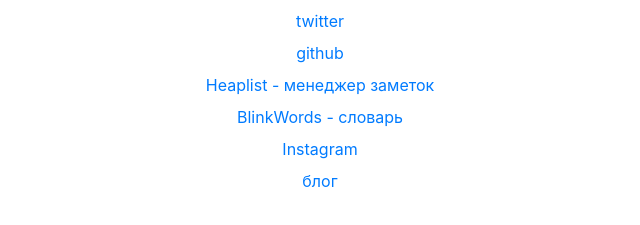
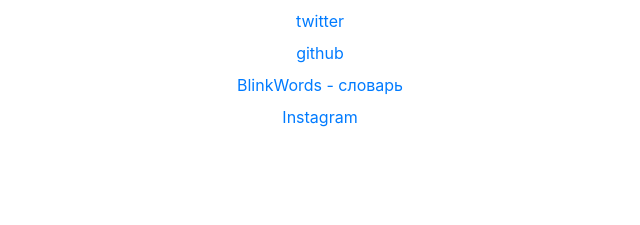
Before and after one commit to rsk700/rsk.me, a plain HTML site: page index.html in a window 1280 px wide. Shown: the part 105-330 px from the top of the page, without its empty margins (320-960 px from the left). Drawn offline with nearby package versions, Linux system fonts and the light colour scheme.

Commit message:
remove old urls

```diff
--- a/index.html
+++ b/index.html
@@ -21,10 +21,8 @@
       <div class="col-md-12 text-center links">
         <a href="https://twitter.com/rsk">twitter</a><br>
         <a href="https://github.com/rsk700">github</a><br>
-        <a href="https://demo.heaplist.rsklab.com">Heaplist - менеджер заметок</a><br>
         <a href="https://blinkwords.rsklab.com/">BlinkWords - словарь</a><br>
         <a href="https://www.instagram.com/rsk700/">Instagram</a><br>
-        <a href="http://discretemode.com/">блог</a><br>
       </div>
     </div>
   </div>
```
